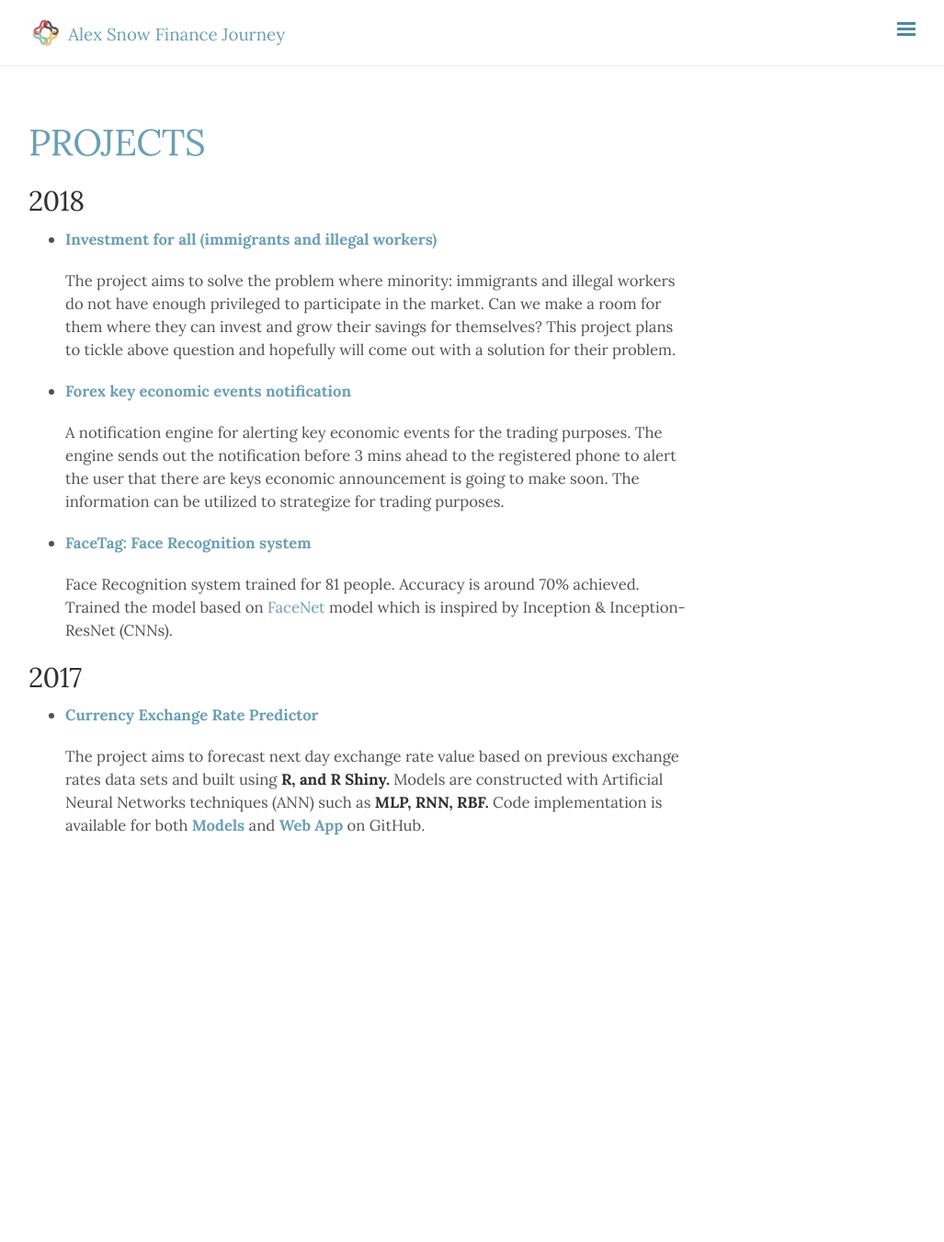
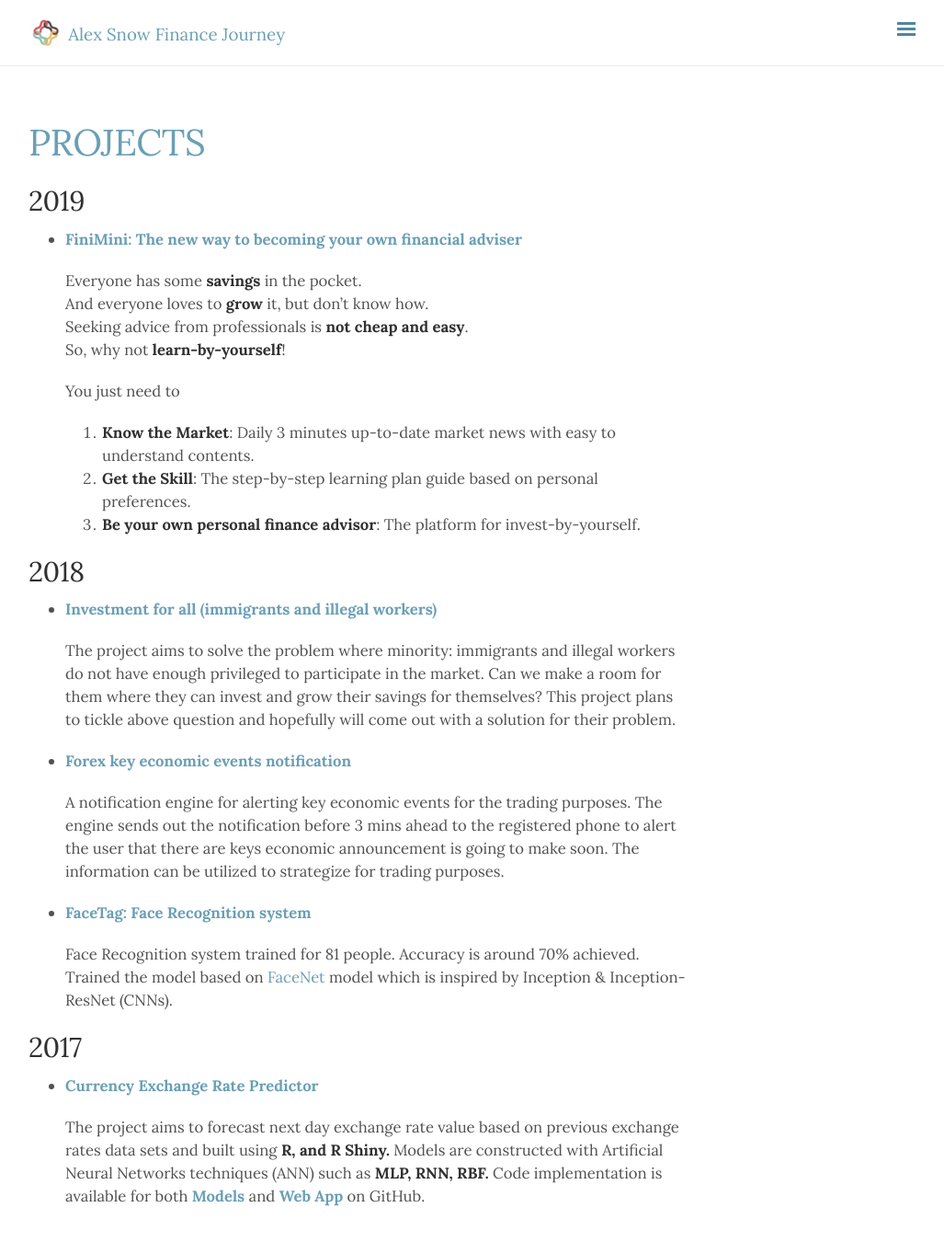
Before and after one commit to alexsnow348/alexsnow348.github.io, a Jekyll site: the page built from projects/index.md, in a window 1280 px wide and 1379 px high. Shown: the top 1350 px of the window at 92% size, without its empty margins (249-1276 px from the left). Built offline with Jekyll 4.4.1, drawn with Linux system fonts in a browser that asks for light colours; nearby versions of some CDN libraries; comment, search, counter and statistics services are not loaded.

Commit message:
added finimini

```diff
--- a/projects/index.md
+++ b/projects/index.md
@@ -3,11 +3,24 @@ layout: page
 title: Projects
 ---
 
+## 2019
+* <strong><a href ="https://github.com/alexsnow348/FiniMini" target="_blank">FiniMini: The new way to becoming your own financial adviser</a></strong>
+
+	Everyone has some **savings** in the pocket.<br />
+	And everyone loves to **grow** it, but don’t know how.<br />
+	Seeking advice from professionals is **not cheap and easy**. <br />
+	So, why not **learn-by-yourself**! <br />
+
+	You just need to
+	1. **Know the Market**:  Daily  3 minutes up-to-date market news with easy to understand contents.
+	2. **Get the Skill**: The step-by-step learning plan guide based on personal preferences.
+	3. **Be your own personal finance advisor**: The platform for invest-by-yourself.
+
 ## 2018
-
 * <strong><a href ="https://github.com/alexsnow348/investment-for-all" target="_blank">Investment for all (immigrants and illegal workers)</a></strong>
 
 	The project aims to solve the problem where minority: immigrants and illegal workers do not have enough privileged to participate in the market. Can we make a room for them where they can invest and grow their savings for themselves? This project plans to tickle above question and hopefully will come out with a solution for their problem.
+
 
 * <strong><a href ="https://github.com/alexsnow348/FX-Key-Eco-Event" target="_blank">Forex key economic events notification</a></strong>
 
```
